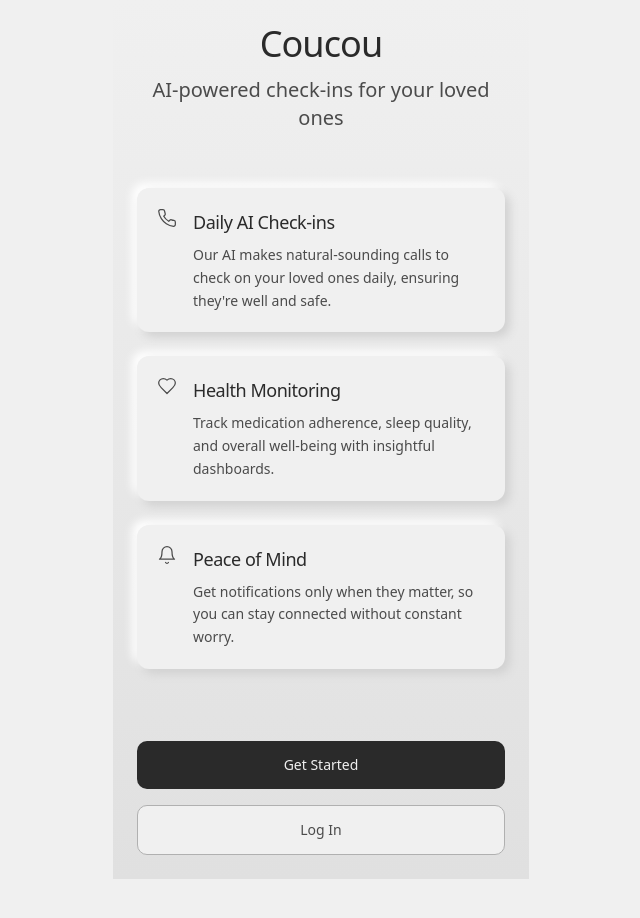
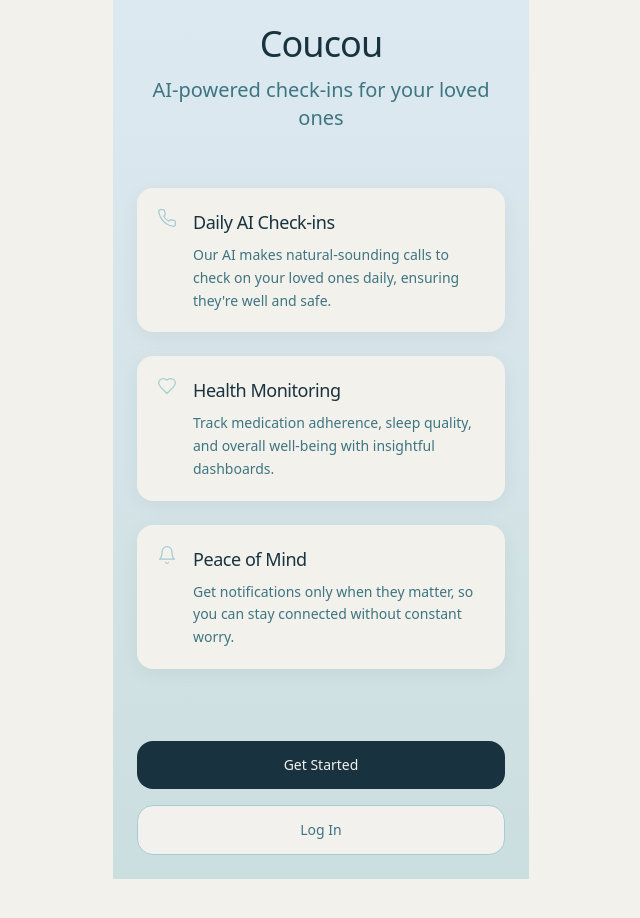
Before and after one commit to jouv1/coucou, a React (Vite) app: page / in a window 1280 px wide. Shown: the top 918 px of the page, without its empty margins (319-959 px from the left). Built offline with nearby package versions, Linux system fonts and the light colour scheme.

Commit message:
Refactor: Update color palette
Update the color palette to match the new design specifications.

```diff
--- a/src/components/layout/BottomNavigation.tsx
+++ b/src/components/layout/BottomNavigation.tsx
@@ -27,7 +27,7 @@ const BottomNavigation = () => {
   ];
 
   return (
-    <div className="fixed bottom-0 left-0 right-0 bg-white border-t border-gray-200 z-10 h-16">
+    <div className="fixed bottom-0 left-0 right-0 bg-lovable-50 border-t border-lovable-100 z-10 h-16 shadow-soft dark:bg-lovable-800 dark:border-lovable-700">
       <div className="flex justify-around items-center h-full max-w-md mx-auto">
         {navItems.map((item) => (
           <Link
@@ -35,18 +35,18 @@ const BottomNavigation = () => {
             to={item.path}
             className={cn(
               "flex flex-col items-center justify-center px-4 h-full",
-              currentPath === item.path ? "text-lovable-500" : "text-gray-500"
+              currentPath === item.path ? "text-lovable-300" : "text-lovable-600 dark:text-lovable-400"
             )}
           >
             {item.primary ? (
-              <div className="bg-lovable-400 text-white p-3 rounded-full -mt-6 shadow-md">
+              <div className="bg-lovable-300 text-lovable-800 dark:bg-lovable-300 dark:text-lovable-800 p-3 rounded-full -mt-6 shadow-md">
                 <item.icon size={24} />
               </div>
             ) : (
               <item.icon
                 size={24}
                 className={cn(
-                  currentPath === item.path ? "text-lovable-500" : "text-gray-500"
+                  currentPath === item.path ? "text-lovable-300" : "text-lovable-600 dark:text-lovable-400"
                 )}
               />
             )}
--- a/src/index.css
+++ b/src/index.css
@@ -5,83 +5,83 @@
 
 @layer base {
   :root {
-    --background: 0 0% 94%;
-    --foreground: 0 0% 16%;
+    --background: 43 18% 94%;
+    --foreground: 203 49% 17%;
 
-    --card: 0 0% 100%;
-    --card-foreground: 0 0% 16%;
+    --card: 43 18% 94%;
+    --card-foreground: 203 49% 17%;
 
-    --popover: 0 0% 100%;
-    --popover-foreground: 0 0% 16%;
+    --popover: 43 18% 94%;
+    --popover-foreground: 203 49% 17%;
 
-    --primary: 0 0% 16%;
-    --primary-foreground: 0 0% 94%;
+    --primary: 157 21% 61%;
+    --primary-foreground: 203 49% 17%;
 
-    --secondary: 0 0% 90%;
-    --secondary-foreground: 0 0% 16%;
+    --secondary: 210 47% 90%;
+    --secondary-foreground: 203 49% 17%;
 
-    --muted: 0 0% 90%;
-    --muted-foreground: 0 0% 41%;
+    --muted: 210 47% 90%;
+    --muted-foreground: 203 49% 38%;
 
-    --accent: 0 0% 90%;
-    --accent-foreground: 0 0% 16%;
+    --accent: 190 35% 73%;
+    --accent-foreground: 203 49% 17%;
 
     --destructive: 0 84.2% 60.2%;
-    --destructive-foreground: 0 0% 94%;
+    --destructive-foreground: 210 40% 98%;
 
-    --border: 0 0% 85%;
-    --input: 0 0% 85%;
-    --ring: 0 0% 69%;
+    --border: 210 47% 90%;
+    --input: 210 47% 90%;
+    --ring: 190 35% 73%;
 
     --radius: 0.75rem;
 
-    --sidebar-background: 0 0% 98%;
-    --sidebar-foreground: 240 5.3% 26.1%;
-    --sidebar-primary: 240 5.9% 10%;
-    --sidebar-primary-foreground: 0 0% 98%;
-    --sidebar-accent: 240 4.8% 95.9%;
-    --sidebar-accent-foreground: 240 5.9% 10%;
-    --sidebar-border: 220 13% 91%;
-    --sidebar-ring: 217.2 91.2% 59.8%;
+    --sidebar-background: 43 18% 97%;
+    --sidebar-foreground: 203 49% 17%;
+    --sidebar-primary: 203 49% 17%;
+    --sidebar-primary-foreground: 43 18% 94%;
+    --sidebar-accent: 210 47% 95%;
+    --sidebar-accent-foreground: 203 49% 17%;
+    --sidebar-border: 210 47% 90%;
+    --sidebar-ring: 190 35% 73%;
   }
 
   .dark {
-    --background: 0 0% 16%;
-    --foreground: 0 0% 94%;
+    --background: 203 49% 17%;
+    --foreground: 43 18% 94%;
 
-    --card: 0 0% 16%;
-    --card-foreground: 0 0% 94%;
+    --card: 203 50% 15%;
+    --card-foreground: 43 18% 94%;
 
-    --popover: 0 0% 16%;
-    --popover-foreground: 0 0% 94%;
+    --popover: 203 50% 15%;
+    --popover-foreground: 43 18% 94%;
 
-    --primary: 0 0% 94%;
-    --primary-foreground: 0 0% 16%;
+    --primary: 157 21% 61%;
+    --primary-foreground: 203 49% 17%;
 
-    --secondary: 0 0% 29%;
-    --secondary-foreground: 0 0% 94%;
+    --secondary: 203 49% 24%;
+    --secondary-foreground: 43 18% 94%;
 
-    --muted: 0 0% 29%;
-    --muted-foreground: 0 0% 70%;
+    --muted: 203 49% 24%;
+    --muted-foreground: 203 49% 70%;
 
-    --accent: 0 0% 29%;
-    --accent-foreground: 0 0% 94%;
+    --accent: 190 35% 33%;
+    --accent-foreground: 43 18% 94%;
 
     --destructive: 0 62.8% 30.6%;
-    --destructive-foreground: 0 0% 94%;
+    --destructive-foreground: 43 18% 94%;
 
-    --border: 0 0% 29%;
-    --input: 0 0% 29%;
-    --ring: 0 0% 69%;
+    --border: 203 49% 24%;
+    --input: 203 49% 24%;
+    --ring: 190 35% 53%;
 
-    --sidebar-background: 0 0% 10%;
-    --sidebar-foreground: 0 0% 94%;
-    --sidebar-primary: 0 0% 94%;
-    --sidebar-primary-foreground: 0 0% 16%;
-    --sidebar-accent: 0 0% 15%;
-    --sidebar-accent-foreground: 0 0% 94%;
-    --sidebar-border: 0 0% 20%;
-    --sidebar-ring: 0 0% 69%;
+    --sidebar-background: 203 50% 12%;
+    --sidebar-foreground: 43 18% 94%;
+    --sidebar-primary: 43 18% 94%;
+    --sidebar-primary-foreground: 203 49% 17%;
+    --sidebar-accent: 203 49% 20%;
+    --sidebar-accent-foreground: 43 18% 94%;
+    --sidebar-border: 203 49% 28%;
+    --sidebar-ring: 190 35% 53%;
   }
 }
 
@@ -110,23 +110,39 @@
     text-wrap: balance;
   }
 
-  .neumorphic-light {
-    @apply bg-[#f0f0f0] shadow-[5px_5px_10px_#d1d1d1,-5px_-5px_10px_#ffffff] rounded-xl;
+  .soft-shadow {
+    @apply shadow-soft rounded-2xl;
   }
 
-  .neumorphic-dark {
-    @apply bg-[#2a2a2a] shadow-[5px_5px_10px_#1a1a1a,-5px_-5px_10px_#3a3a3a] rounded-xl;
+  .gentle-shadow {
+    @apply shadow-gentle rounded-2xl;
   }
 
   .glass-card {
-    @apply backdrop-blur-lg border border-white/10;
+    @apply backdrop-blur-sm border border-lovable-100/50;
   }
 
   .glass-card-light {
-    @apply bg-white/70;
+    @apply bg-lovable-50/90;
   }
 
   .glass-card-dark {
-    @apply bg-[#2a2a2a]/70;
+    @apply bg-lovable-800/90;
+  }
+
+  .serene-gradient {
+    @apply bg-gradient-to-b from-lovable-100 to-lovable-300/50;
+  }
+
+  .ocean-button {
+    @apply bg-lovable-800 text-lovable-50 hover:bg-lovable-700;
+  }
+
+  .sage-button {
+    @apply bg-lovable-200 text-lovable-800 hover:bg-lovable-300;
+  }
+
+  .sky-button {
+    @apply bg-lovable-300 text-lovable-800 hover:bg-lovable-400;
   }
 }
--- a/src/pages/Index.tsx
+++ b/src/pages/Index.tsx
@@ -7,7 +7,7 @@ const Index = () => {
   const navigate = useNavigate();
 
   return (
-    <div className="min-h-screen flex flex-col items-center justify-center p-6 bg-gradient-to-b from-lovable-50 to-lovable-100 dark:from-lovable-800 dark:to-lovable-900">
+    <div className="min-h-screen flex flex-col items-center justify-center p-6 serene-gradient">
       <div className="w-full max-w-md space-y-10 animate-fade-in">
         <div className="text-center">
           <h1 className="text-4xl font-light text-lovable-800 dark:text-lovable-50 mb-3">Coucou</h1>
@@ -17,9 +17,9 @@ const Index = () => {
         </div>
 
         <div className="space-y-6 pt-4">
-          <div className="neumorphic-light dark:neumorphic-dark p-5">
+          <div className="soft-shadow bg-lovable-50 dark:bg-lovable-800/90 p-5">
             <div className="flex items-start gap-4">
-              <div className="text-lovable-600 dark:text-lovable-300">
+              <div className="text-lovable-300 dark:text-lovable-300">
                 <Phone size={20} strokeWidth={1.5} />
               </div>
               <div>
@@ -31,9 +31,9 @@ const Index = () => {
             </div>
           </div>
 
-          <div className="neumorphic-light dark:neumorphic-dark p-5">
+          <div className="soft-shadow bg-lovable-50 dark:bg-lovable-800/90 p-5">
             <div className="flex items-start gap-4">
-              <div className="text-lovable-600 dark:text-lovable-300">
+              <div className="text-lovable-300 dark:text-lovable-300">
                 <Heart size={20} strokeWidth={1.5} />
               </div>
               <div>
@@ -45,9 +45,9 @@ const Index = () => {
             </div>
           </div>
 
-          <div className="neumorphic-light dark:neumorphic-dark p-5">
+          <div className="soft-shadow bg-lovable-50 dark:bg-lovable-800/90 p-5">
             <div className="flex items-start gap-4">
-              <div className="text-lovable-600 dark:text-lovable-300">
+              <div className="text-lovable-300 dark:text-lovable-300">
                 <Bell size={20} strokeWidth={1.5} />
               </div>
               <div>
@@ -63,13 +63,13 @@ const Index = () => {
         <div className="pt-8 flex flex-col gap-4">
           <Button
             onClick={() => navigate("/onboarding")}
-            className="w-full py-6 bg-lovable-800 hover:bg-lovable-700 text-lovable-50 dark:bg-lovable-50 dark:hover:bg-lovable-100 dark:text-lovable-800"
+            className="w-full py-6 ocean-button rounded-2xl"
           >
             Get Started
           </Button>
           <Button
             variant="outline"
-            className="w-full py-6 border-lovable-300 text-lovable-600 hover:bg-lovable-100 dark:border-lovable-600 dark:text-lovable-300 dark:hover:bg-lovable-700"
+            className="w-full py-6 border-lovable-300 text-lovable-600 hover:bg-lovable-100 dark:border-lovable-600 dark:text-lovable-300 dark:hover:bg-lovable-700 rounded-2xl"
             onClick={() => navigate("/dashboard")}
           >
             Log In
--- a/tailwind.config.ts
+++ b/tailwind.config.ts
@@ -1,3 +1,4 @@
+
 import type { Config } from "tailwindcss";
 
 export default {
@@ -53,17 +54,17 @@ export default {
 					foreground: 'hsl(var(--card-foreground))'
 				},
 				lovable: {
-					50: '#f0f0f0',
-					100: '#e0e0e0',
-					200: '#d1d1d1',
-					300: '#b0b0b0',
-					400: '#8a8a8a',
-					500: '#6b6b6b',
-					600: '#4b4b4b',
-					700: '#3a3a3a',
-					800: '#2a2a2a',
-					900: '#1a1a1a',
-					950: '#0a0a0a',
+					50: '#f3f1eb',   // Soft White
+					100: '#dde9f1',  // Pale Sky
+					200: '#c2d4c5',  // Muted Sage
+					300: '#a4ccd3',  // Serene Blue
+					400: '#82b5c0',  // Deeper Serene Blue
+					500: '#5a939e',  // Mid Ocean
+					600: '#3d7582',  // Deep Ocean Light
+					700: '#2d5460',  // Deep Ocean Medium
+					800: '#18333f',  // Deep Ocean
+					900: '#0e1e26',  // Dark Ocean
+					950: '#071116',  // Near Black
 				},
 				sidebar: {
 					DEFAULT: 'hsl(var(--sidebar-background))',
@@ -79,7 +80,8 @@ export default {
 			borderRadius: {
 				lg: 'var(--radius)',
 				md: 'calc(var(--radius) - 2px)',
-				sm: 'calc(var(--radius) - 4px)'
+				sm: 'calc(var(--radius) - 4px)',
+				'2xl': '1rem',  // Adding explicit 2xl radius
 			},
 			keyframes: {
 				'accordion-down': {
@@ -135,6 +137,10 @@ export default {
 				'fade-in': 'fade-in 0.3s ease-out',
 				'fade-out': 'fade-out 0.3s ease-out',
 				'scale-in': 'scale-in 0.2s ease-out',
+			},
+			boxShadow: {
+				'soft': '0 4px 20px rgba(0, 0, 0, 0.05)',
+				'gentle': '0 2px 10px rgba(0, 0, 0, 0.03)'
 			}
 		}
 	},
```
